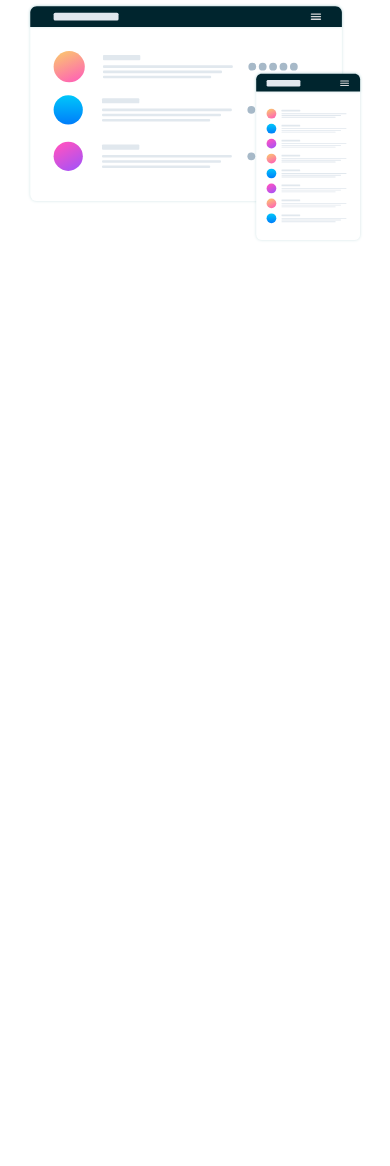
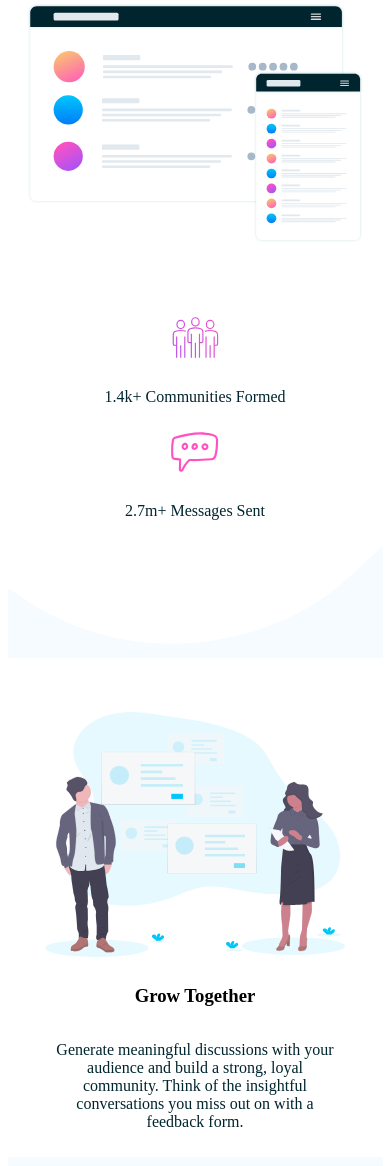
Before and after one commit to Julinsky23/huddle-landing-page-with-curved-sections-master-2, a plain HTML site: page index.html in a window 390 px wide. Shown: the part 364-1530 px from the top of the page. Before the commit the page ends 844 px from the top, so only its background shows below. Drawn offline with Linux system fonts and the light colour scheme.

Commit message:
second-part

```diff
--- a/index.html
+++ b/index.html
@@ -24,21 +24,31 @@
           your audience. Create connections with your users as you engage in genuine discussion.
         </p>
         <button class="test-button">Get Started For Free</button>
+        <img class="first-big-picture" src="./images/screen-mockups.svg">
+        <div class="communites">
+          <img class="icon-1" src="./images/icon-communities.svg">
+          <p class="communities-formed">1.4k+ Communities Formed</p>
+          </div>
+          <div class="messages">
+          <img class="icon-1" src="./images/icon-messages.svg">
+          <p class="messages-sent">2.7m+ Messages Sent</p>
+          </div>
       </article>
       <article class="second-part">
-        <img class="first-big-picture" src="./images/screen-mockups.svg">
+        <img class="bg-section-top" src="./images/bg-section-top-mobile-1.svg">
+        <img class="grow-together" src="./images/illustration-grow-together.svg">
+        <h1 class="h1-grow-together">Grow Together</h1>
+        <p class="p-grow-together"> Generate meaningful discussions with your audience and build a strong, loyal community.
+          Think of the insightful conversations you miss out on with a feedback form.
+        </p>
+        <img class="bg-section-bottom" src="./images/bg-section-bottom-mobile-1.svg">
       </article>
-     <!--    <article class="third-part">
-        <div class="communites">
-        <img class="icon-m" src="./images/icon-messages.svg">
-        <p class="communities-formed">1.4k+ Communities Formed</p>
-        </div>
-        <div class="messages">
-        <img class="icon-c" src="./images/icon-communities.svg">
-        <p class="messages-sent">2.7m+ Messages Sent</p>
-        </div>
+      <article class="third-part">
+
       </article>
-    </section>-->
+
+
+    </section>
   </main>
   <aside>
 
@@ -53,9 +63,7 @@
 
 
 
-  Grow Together
-  Generate meaningful discussions with your audience and build a strong, loyal community.
-  Think of the insightful conversations you miss out on with a feedback form.
+
 
   Flowing Conversations
   You wouldn't paginate a conversation in real life, so why do it online? Our threads have
--- a/style.css
+++ b/style.css
@@ -34,6 +34,7 @@ header{
 section{
     text-align: center;
 }
+
 /*
 .first-part{
     text-align: center;
@@ -61,6 +62,12 @@ p{
 .first-big-picture{
     margin-top: 40px;
     max-width: 90%;
+    margin-bottom: 70px;
+}
+
+.grow-together{
+    max-width: 80%;
+    padding-top: 50px;
 }
 
 @media screen and (min-width: 400px){
```
